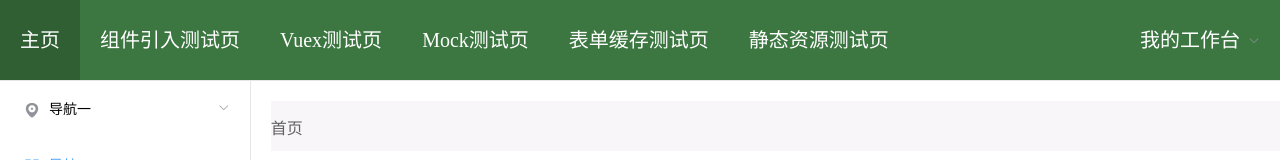
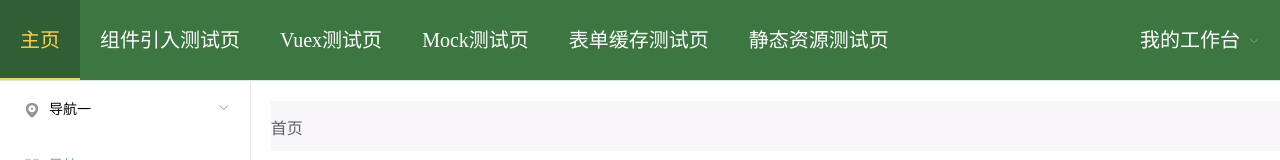
Before and after one commit to dawsonenjoy/vue-demo, a Vue app: page / in a window 1280 px wide. Shown: the top 160 px of the page. Built offline with nearby package versions, Linux system fonts and the light colour scheme.

Commit message:
heading-active随路由更改

```diff
--- a/src/layout/Heading/Heading.vue
+++ b/src/layout/Heading/Heading.vue
@@ -1,6 +1,6 @@
 <template>
   <el-menu
-    :default-active="activeIndex2"
+    :default-active="activeIndex"
     class="el-menu-demo"
     mode="horizontal"
     @select="handleSelect"
@@ -31,8 +31,7 @@
 export default {
   data() {
     return {
-      activeIndex: '1',
-      activeIndex2: '1',
+      activeIndex: this.$route.path,
       loginStatus: true
     };
   },
@@ -44,9 +43,13 @@ export default {
       } else {
         console.log("index is null")
       }
-
     }
   },
+  watch: {
+    $route() {
+      this.activeIndex = this.$route.path
+    }
+  }
 }
 </script>
 
```
